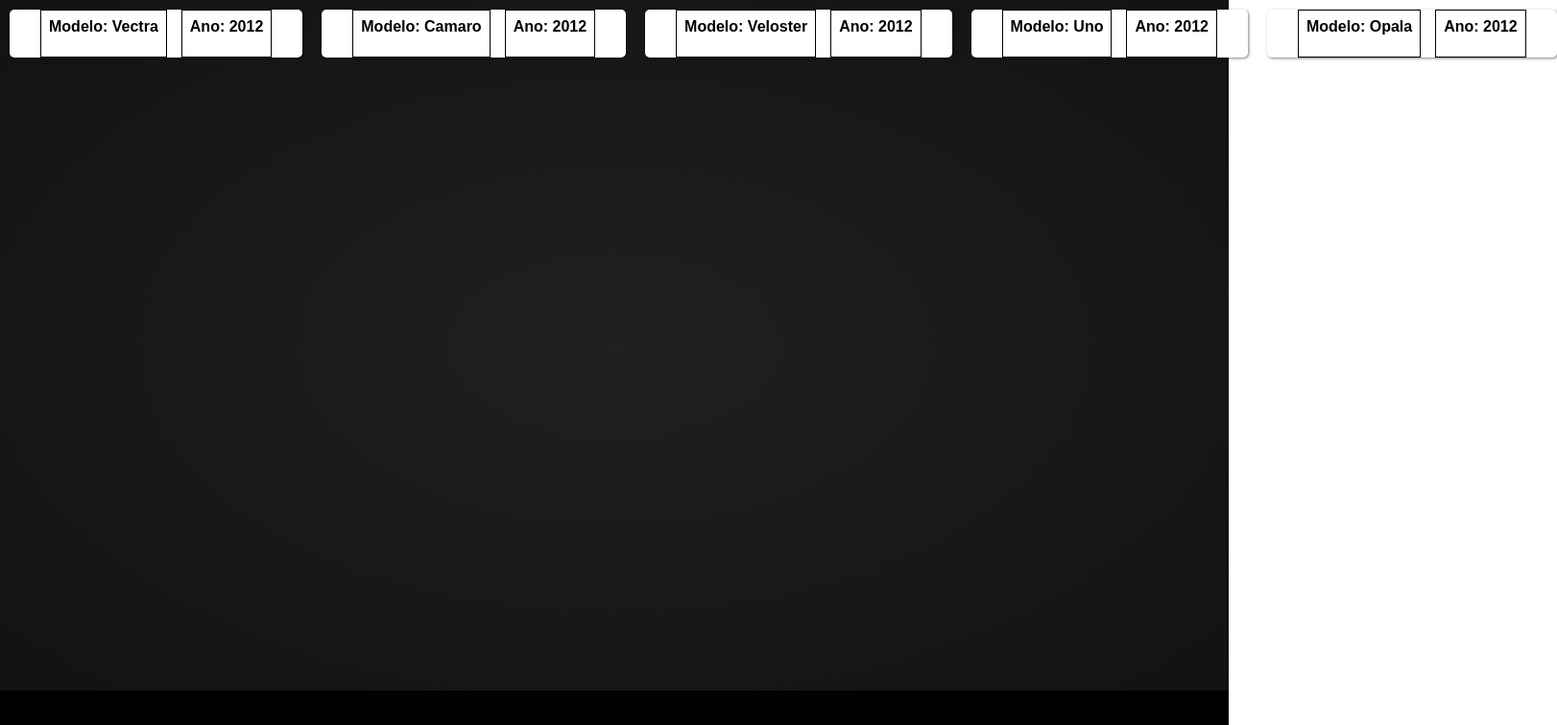
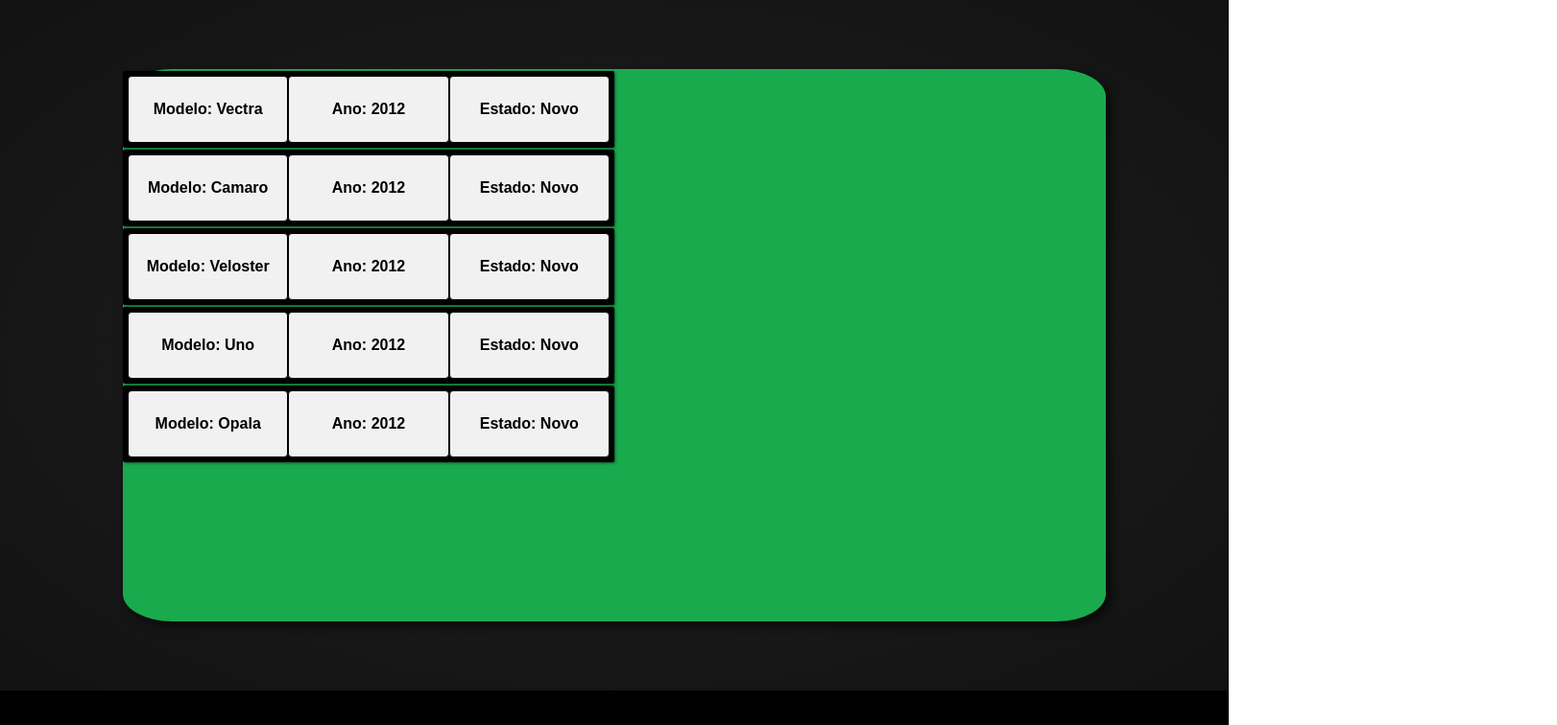
Before and after one commit to vitor0ferreira/auto-ranking, a Next.js app: page / in a window 1280 px wide. Shown: the top 756 px of the page at 96% size, 1622 px wide, since content can reach past the window. Built offline with nearby package versions, Linux system fonts and the light colour scheme.

Commit message:
Mais css nos cards e organização Layout

```diff
--- a/pages/index.js
+++ b/pages/index.js
@@ -7,10 +7,10 @@
 export default function Home() {
   return (
     <>
-      <div>
+      <StyledMain>
         <RankingArea dados={data}/>
+      </StyledMain>
       <Footer/>
-      </div>
     </>
   )
 }
@@ -18,6 +18,8 @@
 
 const StyledMain = styled.div`
   display: flex;
+  justify-content: center;
+  align-items: center;
   background: radial-gradient(#202020, #121212);
   height: 90vh;
   width: 100vw;
@@ -28,13 +30,24 @@
   const veiculos = props.dados;
 
   return (
-    <StyledMain>
+      <StyledRankArea>
+        <div style={{width: "50%", height: "100%"}}>
           {veiculos.carros.map((nomesData)=> {
             return (
               <Card nomeCarro={nomesData.nome} anoCarro={nomesData.ano}/>
             )
           })
           }
-    </StyledMain>
+        </div>
+      </StyledRankArea>
   )
 }
+
+const StyledRankArea = styled.div`
+  display: flex;
+  height: 80%;
+  width: 80%;
+  background-color: #1aaa4e;
+  border-radius: 5%;
+  box-shadow: 5px 5px 10px rgba(0,0,0, 0.6);
+`;
--- a/public/components/cardCarros/Cards.js
+++ b/public/components/cardCarros/Cards.js
@@ -11,6 +11,9 @@
                 <span>
                     Ano: {props.anoCarro}
                 </span>
+                <span>
+                    Estado: Novo
+                </span>
             </StyledCard>
         </>
     )
@@ -18,33 +21,38 @@
 
 const StyledCard = styled.div`
     display: flex;
-    flex-direction: row;
     align-items: center;
-    padding: 0 2rem;
     justify-content: flex-start;
-    gap: 15px;
-    border-radius: 5px;
-    margin: 10px;
-    background-color: white;
+    margin: 2px 0;
+    padding: 5px;
+    border-radius: 2px;
+    background-color: #000;
     box-shadow: 1px 1px 3px rgba(0, 0, 0, 0.5);
     color: black;
     min-width: fit-content;
-    width: 150px;
-    height: 50px;
+    width: 100%;
+    height: 80px;
     cursor: pointer;
     transition: ease-in-out .1s;
     span {
+        flex: 1;
         height: 100%;
-        text-align: center;
-        padding: .5rem;
+        display: inline-flex;
+        align-items: center;
+        justify-content: center;
+        padding: 0 10px;
         border: 1px solid #000;
+        border-radius: 4px;
         font-family: Arial, Helvetica, sans-serif;
         font-size: 1rem;
         font-weight: bold;
+        background-color: #f1f1f1;
     }
     :hover{
-        transform: scale(1.15);
-        background-color: #f1f1f1;
+        span{
+            background-color: #f4ab00;
+        }
+        transform: scale(0.95);
+        background-color: #4b4b4b;
     }
-
 `;
```
Lines whose indentation alone changed are shown as unchanged.
